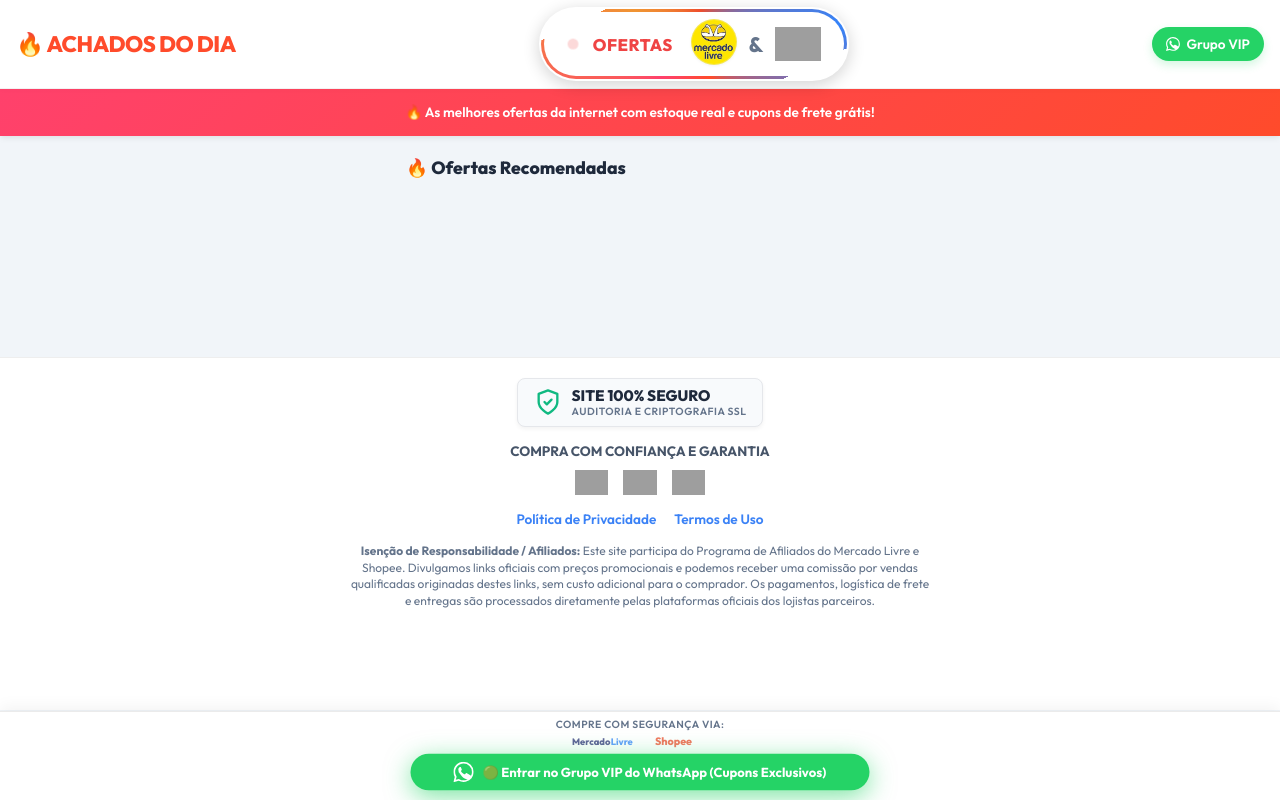
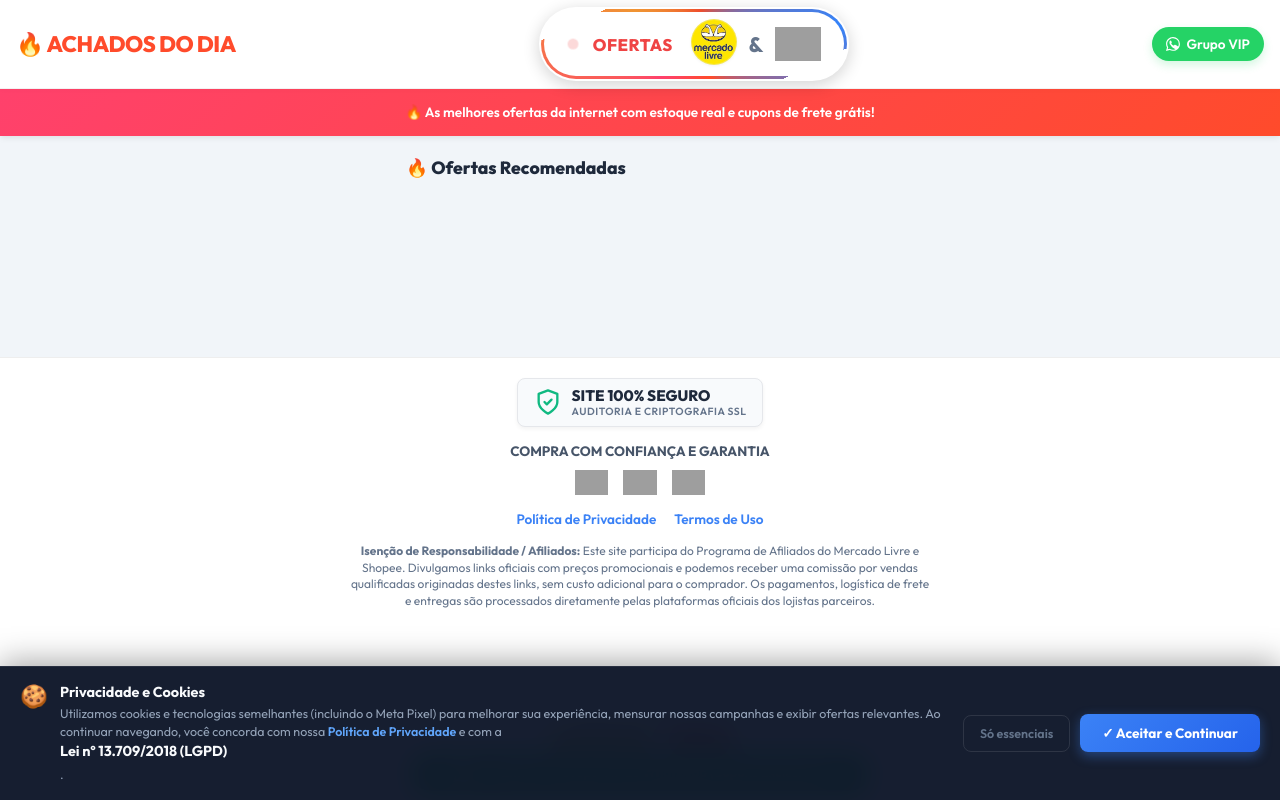
Before and after one commit to macssuel12/imperdiveis-do-dia, a website: page index.html in a window 1280 px wide. Drawn offline with Linux system fonts and the light colour scheme; no server answers; grey boxes are pictures that could not be loaded.

Commit message:
feat: LGPD cookie consent banner + Pixel condicional + logos de marca corrigidos

```diff
--- a/index.html
+++ b/index.html
@@ -12,8 +12,12 @@
   <!-- Estilos Globais -->
   <link rel="stylesheet" href="styles.css">
 
-  <!-- Meta Pixel Code -->
+  <!-- Meta Pixel — Carrega apenas após consentimento LGPD -->
   <script>
+    // Função para inicializar o Pixel após consentimento
+    function initMetaPixel() {
+      if (window._pixelLoaded) return;
+      window._pixelLoaded = true;
       !function(f,b,e,v,n,t,s)
       {if(f.fbq)return;n=f.fbq=function(){n.callMethod?
       n.callMethod.apply(n,arguments):n.queue.push(arguments)};
@@ -24,12 +28,13 @@
       'https://connect.facebook.net/en_US/fbevents.js');
       fbq('init', '1418751903348459');
       fbq('track', 'PageView');
+    }
+    // Se o usuário já aceitou anteriormente, carrega direto
+    if (localStorage.getItem('lgpd_consent') === 'accepted') {
+      initMetaPixel();
+    }
   </script>
-  <noscript>
-    <img height="1" width="1" style="display:none"
-         src="https://www.facebook.com/tr?id=1418751903348459&ev=PageView&noscript=1"/>
-  </noscript>
-  <!-- End Meta Pixel Code -->
+  <!-- End Meta Pixel -->
 </head>
 <body>
 
@@ -181,17 +186,11 @@
   <!-- Rodapé Fixo (Sticky Footer) -->
   <footer class="sticky-footer">
     <div class="trust-logos-box">
-      <span class="trust-text">Compre com segurança via:</span>
+      <span class="trust-text">Ofertas disponíveis em:</span>
       <div class="marketplace-logos">
-        <!-- Logo Mercado Livre -->
-        <svg class="mkt-logo" viewBox="0 0 100 24" style="height: 16px;">
-          <text x="0" y="18" font-family="'Outfit', sans-serif" font-weight="800" font-size="14" fill="#2d3277">Mercado</text>
-          <text x="58" y="18" font-family="'Outfit', sans-serif" font-weight="800" font-size="14" fill="#3483fa">Livre</text>
-        </svg>
-        <!-- Logo Shopee -->
-        <svg class="mkt-logo" viewBox="0 0 80 24" style="height: 16px;">
-          <text x="0" y="18" font-family="'Outfit', sans-serif" font-weight="900" font-size="16" fill="#ee4d2d">Shopee</text>
-        </svg>
+        <!-- Texto referencial (sem uso indevido de marca registrada) -->
+        <span style="font-family: 'Outfit', sans-serif; font-weight: 700; font-size: 0.82rem; color: #2d3277; background: #fff159; padding: 2px 8px; border-radius: 4px; letter-spacing: 0.2px;">Mercado Livre</span>
+        <span style="font-family: 'Outfit', sans-serif; font-weight: 700; font-size: 0.82rem; color: #ffffff; background: #ee4d2d; padding: 2px 8px; border-radius: 4px; letter-spacing: 0.2px;">Shopee</span>
       </div>
     </div>
 
@@ -239,7 +238,69 @@
     </p>
   </div>
 
+  <!-- ============================================================
+       BANNER DE CONSENTIMENTO DE COOKIES — LGPD
+       Lei Geral de Proteção de Dados (Lei nº 13.709/2018)
+       ============================================================ -->
+  <div id="lgpd-banner" role="dialog" aria-label="Consentimento de cookies" aria-live="polite">
+    <div class="lgpd-content">
+      <span class="lgpd-icon">🍪</span>
+      <div class="lgpd-text">
+        <strong>Privacidade e Cookies</strong>
+        <p>
+          Utilizamos cookies e tecnologias semelhantes (incluindo o Meta Pixel) para melhorar sua experiência,
+          mensurar nossas campanhas e exibir ofertas relevantes. Ao continuar navegando, você concorda com nossa
+          <a href="politica.html">Política de Privacidade</a> e com a <strong>Lei nº 13.709/2018 (LGPD)</strong>.
+        </p>
+      </div>
+    </div>
+    <div class="lgpd-actions">
+      <button class="btn-lgpd-decline" id="btn-lgpd-decline" aria-label="Recusar cookies não essenciais">Só essenciais</button>
+      <button class="btn-lgpd-accept" id="btn-lgpd-accept" aria-label="Aceitar todos os cookies">✓ Aceitar e Continuar</button>
+    </div>
+  </div>
+
   <!-- Lógica Principal -->
   <script src="app.js"></script>
+
+  <!-- Script LGPD: Gerencia consentimento e ativa Pixel conforme escolha -->
+  <script>
+    (function() {
+      var banner = document.getElementById('lgpd-banner');
+      var btnAccept = document.getElementById('btn-lgpd-accept');
+      var btnDecline = document.getElementById('btn-lgpd-decline');
+      var CONSENT_KEY = 'lgpd_consent';
+
+      // Verifica se já há decisão salva
+      var saved = localStorage.getItem(CONSENT_KEY);
+
+      if (!saved) {
+        // Mostra o banner com delay suave para não bloquear o carregamento
+        setTimeout(function() {
+          banner.classList.add('visible');
+        }, 800);
+      }
+
+      function hideBanner() {
+        banner.classList.remove('visible');
+        banner.classList.add('hidden');
+      }
+
+      // Aceitar: salva consentimento e inicializa o Pixel
+      btnAccept.addEventListener('click', function() {
+        localStorage.setItem(CONSENT_KEY, 'accepted');
+        hideBanner();
+        if (typeof initMetaPixel === 'function') {
+          initMetaPixel();
+        }
+      });
+
+      // Recusar: salva decisão sem ativar rastreamento não essencial
+      btnDecline.addEventListener('click', function() {
+        localStorage.setItem(CONSENT_KEY, 'declined');
+        hideBanner();
+      });
+    })();
+  </script>
 </body>
 </html>
--- a/styles.css
+++ b/styles.css
@@ -1293,3 +1293,155 @@ body {
     margin-bottom: 120px !important;
   }
 }
+
+/* ============================================================
+   LGPD COOKIE CONSENT BANNER — Profissional e Responsivo
+   ============================================================ */
+
+#lgpd-banner {
+  position: fixed;
+  bottom: 0;
+  left: 0;
+  right: 0;
+  z-index: 9999;
+  background: rgba(15, 23, 42, 0.97);
+  backdrop-filter: blur(12px);
+  -webkit-backdrop-filter: blur(12px);
+  border-top: 1px solid rgba(255, 255, 255, 0.08);
+  padding: 16px 20px;
+  display: flex;
+  align-items: center;
+  justify-content: space-between;
+  gap: 16px;
+  box-shadow: 0 -4px 30px rgba(0, 0, 0, 0.35);
+  transform: translateY(100%);
+  transition: transform 0.45s cubic-bezier(0.16, 1, 0.3, 1);
+  flex-wrap: wrap;
+}
+
+#lgpd-banner.visible {
+  transform: translateY(0);
+}
+
+#lgpd-banner.hidden {
+  transform: translateY(100%);
+  pointer-events: none;
+}
+
+.lgpd-content {
+  display: flex;
+  align-items: flex-start;
+  gap: 12px;
+  flex: 1;
+  min-width: 0;
+}
+
+.lgpd-icon {
+  font-size: 1.4rem;
+  line-height: 1;
+  flex-shrink: 0;
+  margin-top: 2px;
+}
+
+.lgpd-text {
+  flex: 1;
+  min-width: 0;
+}
+
+.lgpd-text strong {
+  display: block;
+  color: #f8fafc;
+  font-size: 0.9rem;
+  font-weight: 700;
+  margin-bottom: 4px;
+  font-family: 'Outfit', sans-serif;
+}
+
+.lgpd-text p {
+  color: #94a3b8;
+  font-size: 0.78rem;
+  line-height: 1.45;
+  margin: 0;
+  font-family: 'Outfit', sans-serif;
+}
+
+.lgpd-text a {
+  color: #60a5fa;
+  text-decoration: none;
+  font-weight: 600;
+}
+
+.lgpd-text a:hover {
+  text-decoration: underline;
+}
+
+.lgpd-actions {
+  display: flex;
+  gap: 10px;
+  align-items: center;
+  flex-shrink: 0;
+}
+
+.btn-lgpd-accept {
+  background: linear-gradient(135deg, #3b82f6, #2563eb);
+  color: #fff;
+  border: none;
+  padding: 10px 22px;
+  border-radius: 8px;
+  font-size: 0.85rem;
+  font-weight: 700;
+  cursor: pointer;
+  font-family: 'Outfit', sans-serif;
+  transition: transform 0.15s ease, box-shadow 0.15s ease;
+  box-shadow: 0 4px 12px rgba(59, 130, 246, 0.4);
+  white-space: nowrap;
+}
+
+.btn-lgpd-accept:hover {
+  transform: translateY(-1px);
+  box-shadow: 0 6px 16px rgba(59, 130, 246, 0.5);
+}
+
+.btn-lgpd-accept:active {
+  transform: translateY(1px);
+}
+
+.btn-lgpd-decline {
+  background: transparent;
+  color: #64748b;
+  border: 1px solid rgba(255,255,255,0.1);
+  padding: 10px 16px;
+  border-radius: 8px;
+  font-size: 0.78rem;
+  font-weight: 600;
+  cursor: pointer;
+  font-family: 'Outfit', sans-serif;
+  transition: color 0.15s ease, border-color 0.15s ease;
+  white-space: nowrap;
+}
+
+.btn-lgpd-decline:hover {
+  color: #94a3b8;
+  border-color: rgba(255,255,255,0.2);
+}
+
+@media (max-width: 600px) {
+  #lgpd-banner {
+    flex-direction: column;
+    gap: 14px;
+    padding: 14px 16px;
+  }
+
+  .lgpd-actions {
+    width: 100%;
+    flex-direction: column-reverse;
+    gap: 8px;
+  }
+
+  .btn-lgpd-accept,
+  .btn-lgpd-decline {
+    width: 100%;
+    text-align: center;
+    padding: 12px;
+  }
+}
```
Also changed, not shown: app.html (+9 -5 lines). Lines whose indentation alone changed are shown as unchanged.
